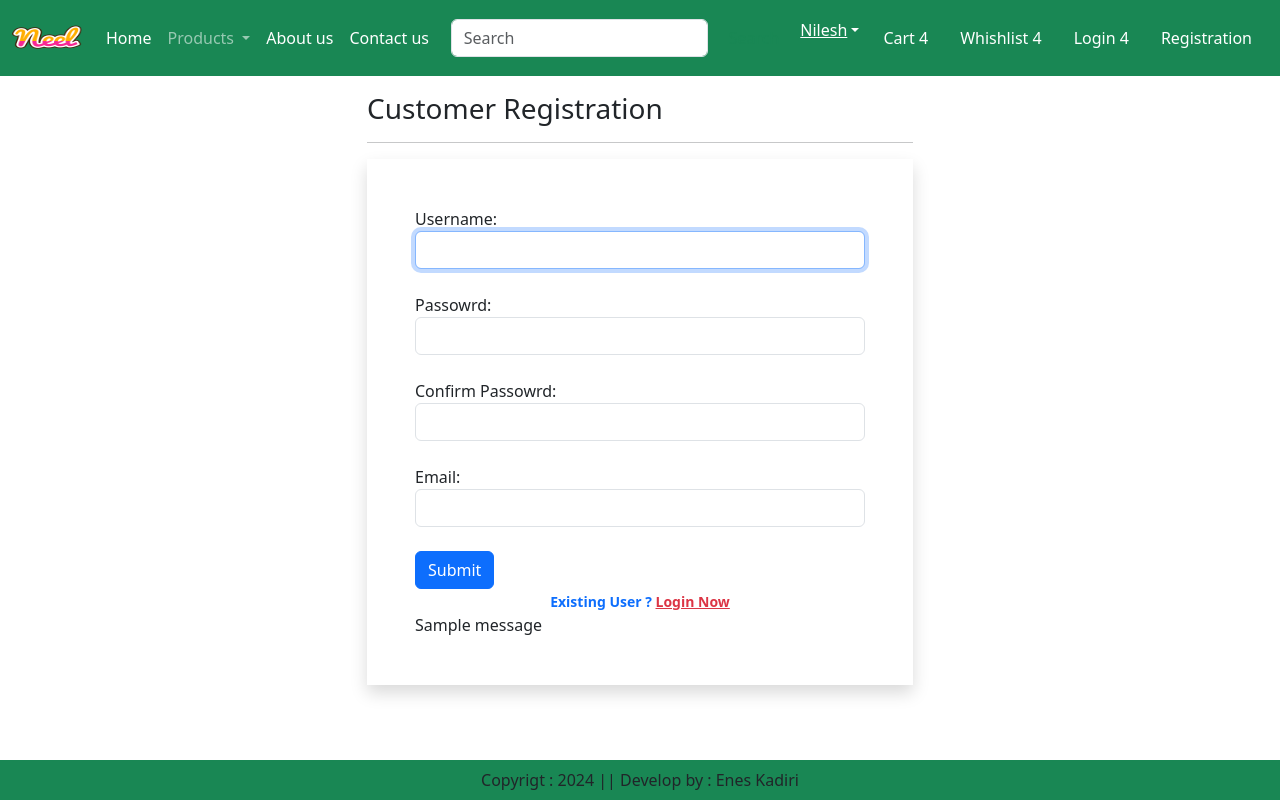
After one commit to EnesiK/ecomlab, a Django app: page /registration/ in a window 1280 px wide. The commit adds this page. Run offline with Django 5.2, Linux system fonts and the light colour scheme; one stand-in notice (Sample message) is shown.

Commit message:
costumerregistration

```diff
--- /dev/null
+++ b/ec/app/forms.py
@@ -0,0 +1,8 @@
+from django import forms
+from django.contrib.auth.forms import UserCreationForm
+
+class CustomerRegistrationForm(UserCreationForm):
+    username = forms.CharField(widget=forms.TextInput(attrs={'autofocus ':'True','class':'form-control'}))
+    email = forms.CharField(widget=forms.EmailInput(attrs={'class':'form-control'}))
+    password1 = forms.CharField(label='Passowrd', widget=forms.PasswordInput(attrs={'class':'form-control'}))
+    password2 = forms.CharField(label='Confirm Passowrd', widget=forms.PasswordInput(attrs={'class':'form-control'}))
--- a/ec/app/templates/app/base.html
+++ b/ec/app/templates/app/base.html
@@ -78,7 +78,7 @@
                 <a href="#" class="nav-link text-white">Login 4</a>
             </li>
             <li class="nav-item mx-2">
-                <a href="#" class="nav-link text-white">Registration</a>
+                <a href="{% url 'customerregistration' %}" class="nav-link text-white">Registration</a>
             </li>
           </ul>
         </div>
--- /dev/null
+++ b/ec/app/templates/app/customerregistration.html
@@ -0,0 +1,40 @@
+{% extends 'app/base.html' %}
+{% load static %}
+{% block title %}Customer Registration{% endblock title %}
+{% block main-content %}
+<div class="container">
+    <div class="row my-3">
+        <div class="col-sm-6 offset-sm-3">
+            <h3>Customer Registration</h3>
+            <hr>
+
+            <form action="" method="post" novalidate class="shadow p-5">
+                {% csrf_token %}
+                {% for fm in form %}
+                    {{fm.label_tag}} {{fm}} <small class="text-danger">{{fm.errors|striptags}}</small>
+                    <br>
+                {% endfor %}
+                <input type="submit" value="Submit" class="btn btn-primary"> <br>
+
+                <div class="text-center text-primary fw-bold">
+                    <small>Existing User ? <a href="#"
+                        class="text-danger">Login Now</a> </small>
+                </div>
+
+                {% if form.non_field_errors %}
+                    {% for error in form.non_field_errors %}
+                        <p class="alert alert-danger my-3">{{error}}</p>
+                    {% endfor %}
+                {% endif %}
+                {% if messages %}
+                {% for msg in messages %}
+                    <div class="aler alert-{{msg.tags}}" role="alert">
+                        {{msg}}
+                    </div>
+                {% endfor %}
+                {% endif %}
+            </form>
+        </div>
+    </div>
+</div>
+{% endblock main-content %}
--- a/ec/app/urls.py
+++ b/ec/app/urls.py
@@ -10,4 +10,8 @@ urlpatterns = [
     path("category/<slug:val>", views.CategoryView.as_view(),name="category"),
     path("category-title/<val>", views.CategoryTitle.as_view(),name="category-title"),
     path("product-detail/<int:pk>", views.ProductDetail.as_view(),name="product-detail"),
+
+    #login authentication
+    path('registration/', views.CustomerRegistrationView.as_view(), name='customerregistration'),
+
 ]+static(settings.MEDIA_URL, document_root=settings.MEDIA_ROOT)
--- a/ec/app/views.py
+++ b/ec/app/views.py
@@ -2,6 +2,8 @@ from django.db.models import Count
 from django.shortcuts import render
 from django.views import View
 from . models import Product
+from . forms import CustomerRegistrationForm
+from django.contrib import messages
 
 # Create your views here.
 def home(request):
@@ -29,3 +31,17 @@ class ProductDetail(View):
     def get(self,request,pk):
         product = Product.objects.get(pk=pk)
         return render(request,"app/productdetail.html",locals())
+
+
+class CustomerRegistrationView(View):
+    def get(self,request):
+        form = CustomerRegistrationForm()
+        return render(request, 'app/customerregistration.html',locals())
+    def post(self,request):
+        form = CustomerRegistrationForm(request.POST)
+        if form.is_valid():
+            form.save()
+            messages.success(request,"Congratulations! User Register Successfully")
+        else:
+            messages.warning(request,"Invalid Input Data")
+        return render(request, 'app/customerregistration.html',locals())
```
Also changed, not shown: ec/app/templates/app/about.html (+21 -1 lines), ec/app/templates/app/contact.html (+36 -0 lines), ec/app/templates/app/home.html (+1 -9 lines), ec/db.sqlite3.
